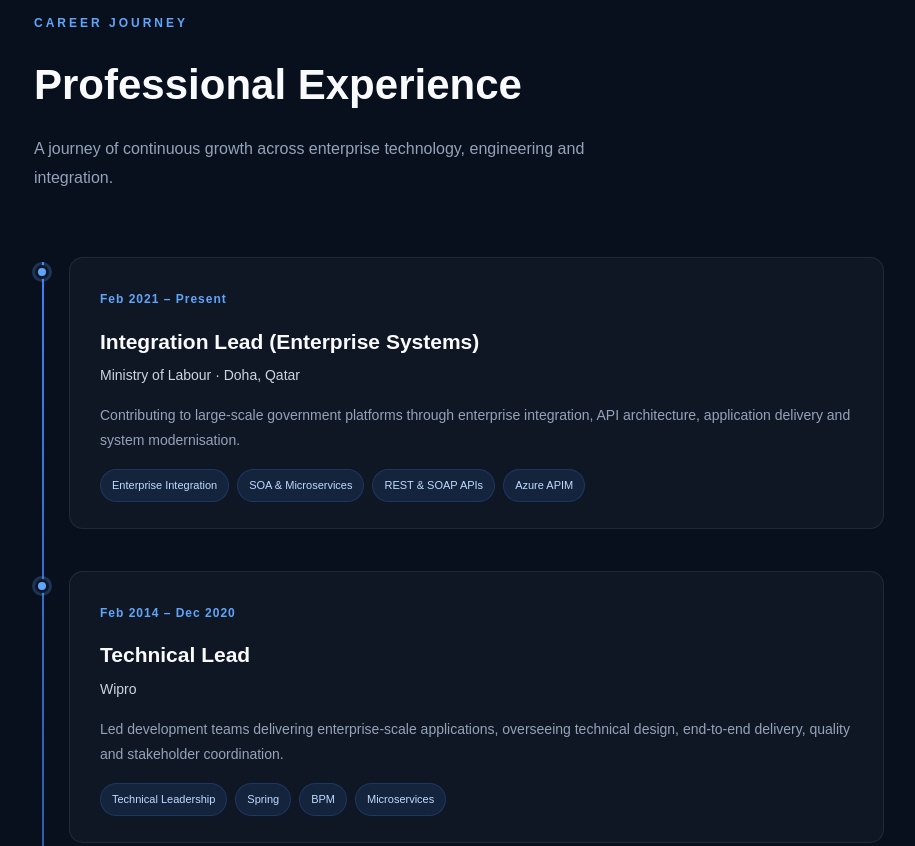
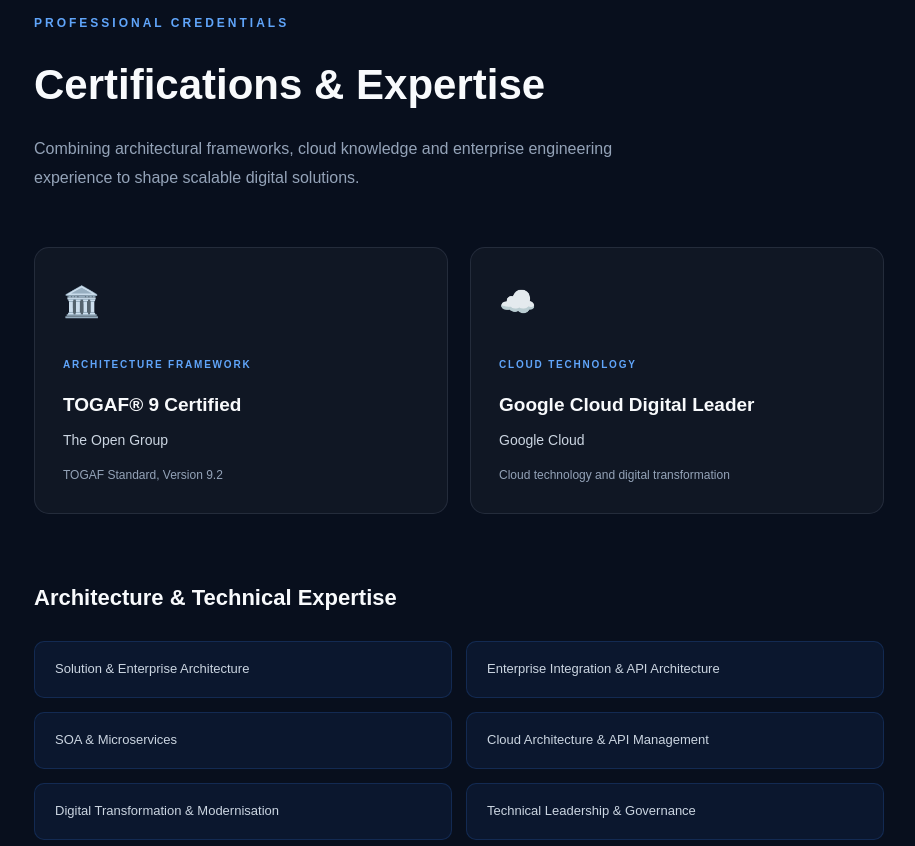
Before and after one commit to anooplenin/portfolio, a plain HTML site: page index.html in a window 1280 px wide. Shown: the part 1700-2546 px from the top of the page, without its empty margins (181-1096 px from the left). Drawn offline with Linux system fonts and the light colour scheme.

Commit message:
Update index.html
Add certifications and architecture expertise section

```diff
--- a/index.html
+++ b/index.html
@@ -420,6 +420,130 @@
   }
 }
 
+/* CERTIFICATIONS & ARCHITECTURE EXPERTISE */
+.certifications-section {
+  padding: 100px 0;
+}
+
+.certifications-section .section-heading {
+  max-width: 850px;
+  margin: 0 auto 55px;
+  text-align: left;
+}
+
+.certifications-section .eyebrow {
+  color: #60a5fa;
+  font-size: 12px;
+  font-weight: 700;
+  letter-spacing: 3px;
+}
+
+.certifications-section .section-heading h2 {
+  font-size: clamp(30px, 4vw, 42px);
+  margin: 14px 0;
+}
+
+.certifications-section .section-heading p {
+  color: #94a3b8;
+  max-width: 650px;
+  line-height: 1.8;
+}
+
+.certification-grid {
+  max-width: 850px;
+  margin: 0 auto 65px;
+  display: grid;
+  grid-template-columns: repeat(2, minmax(0, 1fr));
+  gap: 22px;
+}
+
+.certification-card {
+  background: rgba(255, 255, 255, 0.035);
+  border: 1px solid rgba(148, 163, 184, 0.15);
+  border-radius: 15px;
+  padding: 28px;
+  transition: transform 0.3s ease, border-color 0.3s ease;
+}
+
+.certification-card:hover {
+  transform: translateY(-4px);
+  border-color: rgba(96, 165, 250, 0.55);
+}
+
+.certification-icon {
+  font-size: 30px;
+  margin-bottom: 22px;
+}
+
+.certification-label {
+  color: #60a5fa;
+  font-size: 10px;
+  font-weight: 700;
+  letter-spacing: 1.8px;
+}
+
+.certification-card h3 {
+  color: #f8fafc;
+  font-size: 19px;
+  margin: 12px 0 8px;
+}
+
+.certification-card p {
+  color: #cbd5e1;
+  font-size: 14px;
+}
+
+.certification-detail {
+  display: block;
+  color: #94a3b8;
+  font-size: 12px;
+  line-height: 1.7;
+  margin-top: 12px;
+}
+
+.expertise-heading {
+  max-width: 850px;
+  margin: 0 auto 25px;
+}
+
+.expertise-heading h3 {
+  color: #f8fafc;
+  font-size: 22px;
+}
+
+.expertise-grid {
+  max-width: 850px;
+  margin: 0 auto;
+  display: grid;
+  grid-template-columns: repeat(2, minmax(0, 1fr));
+  gap: 14px;
+}
+
+.expertise-item {
+  color: #cbd5e1;
+  background: rgba(59, 130, 246, 0.08);
+  border: 1px solid rgba(59, 130, 246, 0.18);
+  border-radius: 10px;
+  padding: 17px 20px;
+  font-size: 13px;
+  line-height: 1.6;
+}
+
+@media (max-width: 600px) {
+  .certifications-section {
+    padding: 70px 0;
+  }
+
+  .certification-grid,
+  .expertise-grid {
+    grid-template-columns: 1fr;
+  }
+
+  .certification-card {
+    padding: 23px;
+  }
+}
+
   </style>
 </head>
 
@@ -432,6 +556,7 @@
       <a href="#about">About</a>
       <a href="#expertise">Expertise</a>
       <a href="#experience">Experience</a>
+      <a href="#certifications">Certifications</a>
       <a href="#contact">Contact</a>
     </div>
   </nav>
@@ -532,6 +657,51 @@
       </div>
     </section>
 
+<section id="certifications" class="certifications-section">
+  <div class="container">
+
+    <div class="section-heading">
+      <span class="eyebrow">PROFESSIONAL CREDENTIALS</span>
+      <h2>Certifications & Expertise</h2>
+      <p>Combining architectural frameworks, cloud knowledge and enterprise engineering experience to shape scalable digital solutions.</p>
+    </div>
+
+    <div class="certification-grid">
+
+      <div class="certification-card">
+        <div class="certification-icon">🏛️</div>
+        <span class="certification-label">ARCHITECTURE FRAMEWORK</span>
+        <h3>TOGAF® 9 Certified</h3>
+        <p>The Open Group</p>
+        <span class="certification-detail">TOGAF Standard, Version 9.2</span>
+      </div>
+
+      <div class="certification-card">
+        <div class="certification-icon">☁️</div>
+        <span class="certification-label">CLOUD TECHNOLOGY</span>
+        <h3>Google Cloud Digital Leader</h3>
+        <p>Google Cloud</p>
+        <span class="certification-detail">Cloud technology and digital transformation</span>
+      </div>
+
+    </div>
+
+    <div class="expertise-heading">
+      <h3>Architecture & Technical Expertise</h3>
+    </div>
+
+    <div class="expertise-grid">
+      <div class="expertise-item">Solution & Enterprise Architecture</div>
+      <div class="expertise-item">Enterprise Integration & API Architecture</div>
+      <div class="expertise-item">SOA & Microservices</div>
+      <div class="expertise-item">Cloud Architecture & API Management</div>
+      <div class="expertise-item">Digital Transformation & Modernisation</div>
+      <div class="expertise-item">Technical Leadership & Governance</div>
+    </div>
+
+  </div>
+</section>
+
 <section id="experience" class="experience-section">
   <div class="container">
     <div class="section-heading">
```
